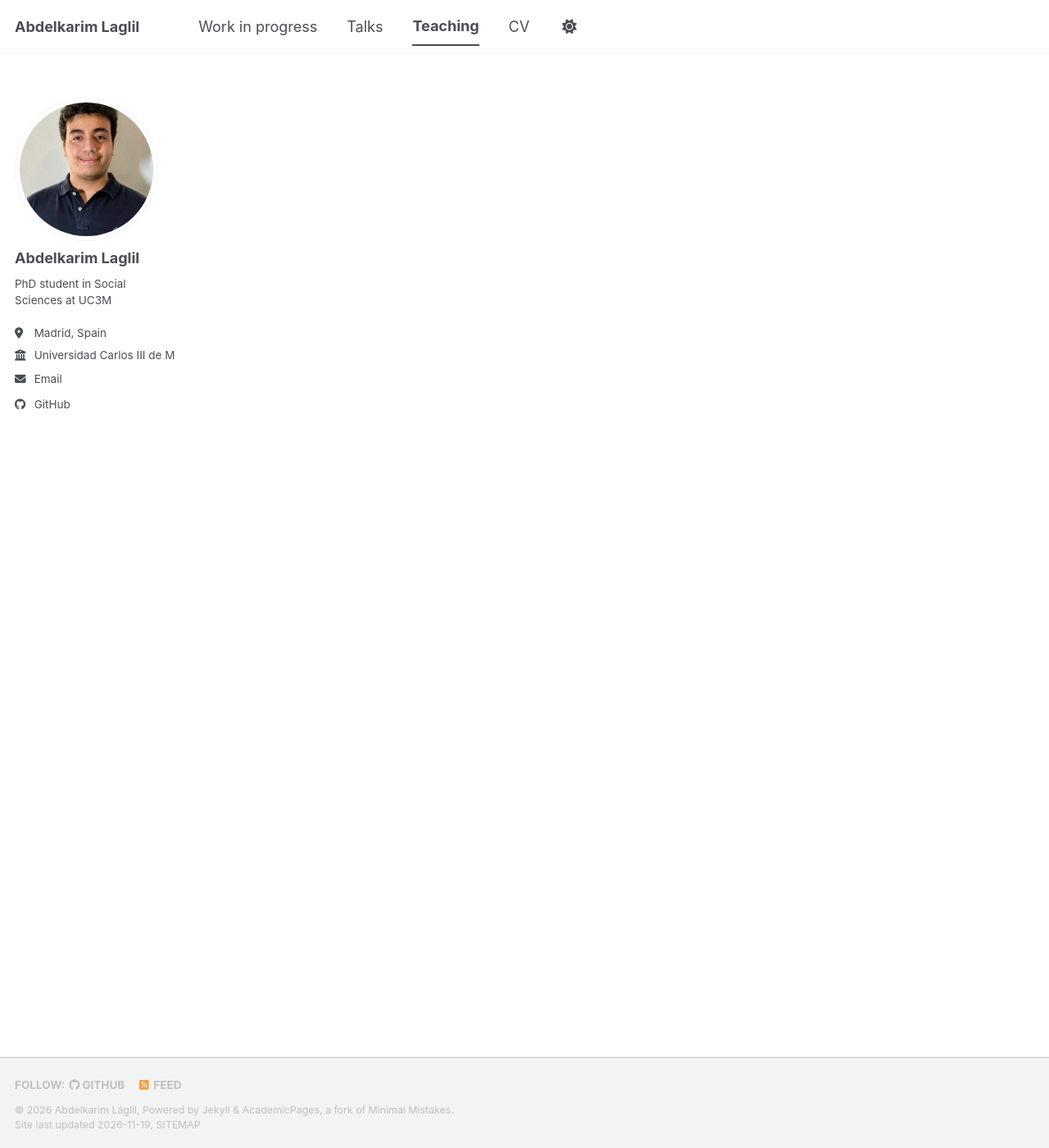
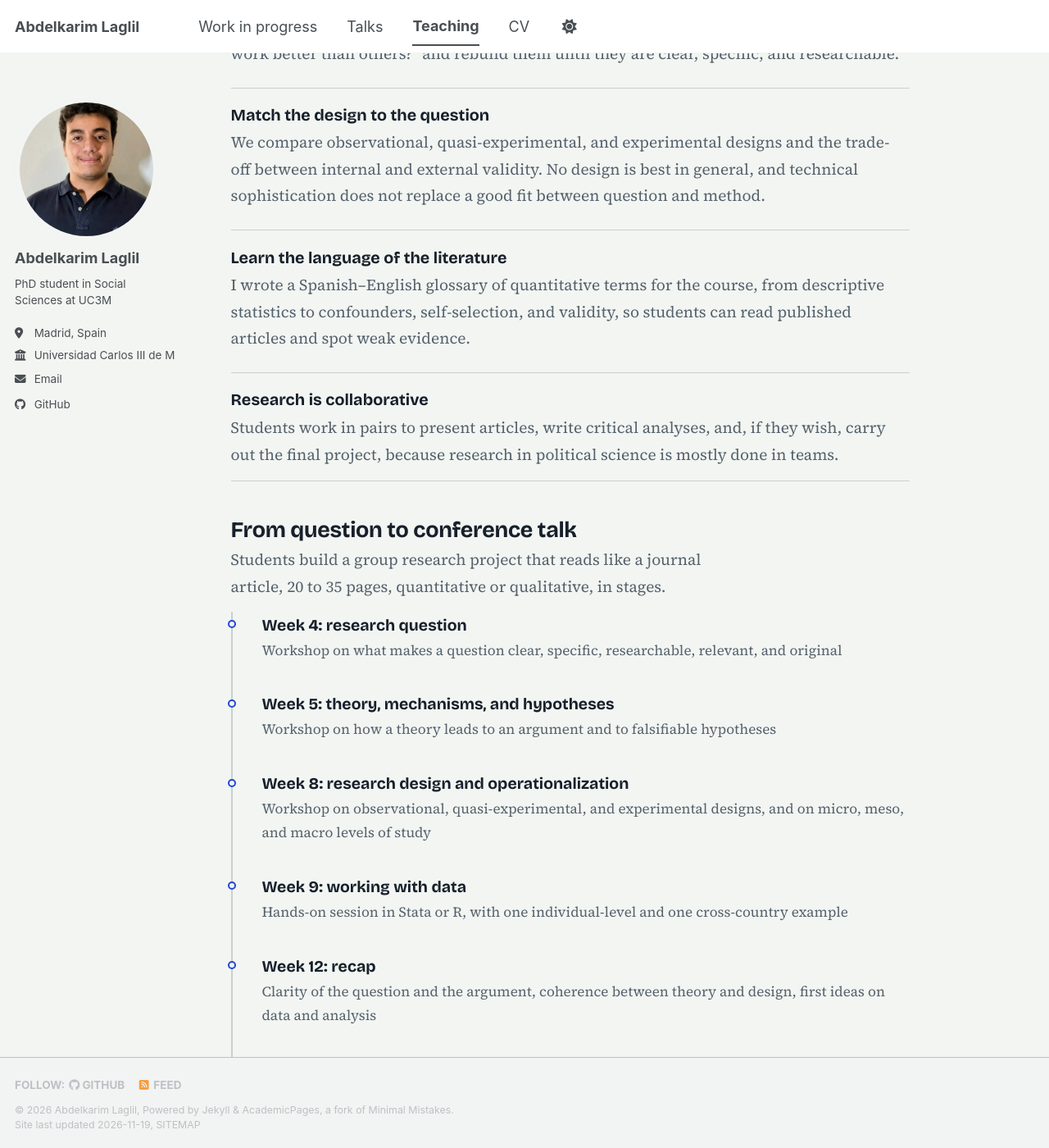
Before and after one commit to AbdelkarimLaglil/AbdelkarimLaglil.github.io, a Jekyll site: the page built from _pages/teaching.md, in a window 1280 px wide and 1400 px high, scrolled down 954 px. Shown: the whole window at 82% size. Built offline with Jekyll 4.4.1, drawn with Linux system fonts in a browser that asks for light colours; a script bundle is joined from its source files by our own code; a style sheet for code colours, icons or effects is not loaded; some of the changed text lies outside the part shown.

Commit message:
Teaching: add teaching approach, project stages, and course overview
Co-Authored-By: Claude Sonnet 5.5 <noreply@anthropic.com>
Claude-Session: https://claude.ai/code/session_017vH5ZQkLibWayVuG7moGCB

```diff
--- a/_pages/teaching.md
+++ b/_pages/teaching.md
@@ -11,3 +11,35 @@ author_profile: true
 <div class="lh-entry"><span class="title">Teaching Assistant, September 2025 – January 2026</span><span class="who">Seminar sessions and two guest lectures (lecciones magistrales)</span></div>
 <div class="lh-entry chapter"><span class="title">Student evaluations: 4.89 and 4.80 out of 5</span><span class="who">Groups 35 and 36. Anonymous student surveys, scale from 1 to 5, certified by the UC3M General Secretary on 5 February 2026</span></div>
 </section>
+
+<section class="lh-dossier">
+<h2>How I teach</h2>
+<p class="lead">My seminars aim to move students from consuming research to producing it.</p>
+<ul class="lh-questions">
+<li><strong>Read analytically, not passively</strong><span>Every reading gets a one-page critical analysis built around four questions: the question and argument, the methods and evidence, the contribution and limitations, and a critical reflection. Students spend most of their words on the last one, because that is what we debate in class.</span></li>
+<li><strong>Solid research starts with a solid question</strong><span>In workshops, students take apart vague questions such as "Why do some governments work better than others?" and rebuild them until they are clear, specific, and researchable.</span></li>
+<li><strong>Match the design to the question</strong><span>We compare observational, quasi-experimental, and experimental designs and the trade-off between internal and external validity. No design is best in general, and technical sophistication does not replace a good fit between question and method.</span></li>
+<li><strong>Learn the language of the literature</strong><span>I wrote a Spanish–English glossary of quantitative terms for the course, from descriptive statistics to confounders, self-selection, and validity, so students can read published articles and spot weak evidence.</span></li>
+<li><strong>Research is collaborative</strong><span>Students work in pairs to present articles, write critical analyses, and, if they wish, carry out the final project, because research in political science is mostly done in teams.</span></li>
+</ul>
+</section>
+
+<section class="lh-dossier">
+<h2>From question to conference talk</h2>
+<p class="lead">Students build a group research project that reads like a journal article, 20 to 35 pages, quantitative or qualitative, in stages.</p>
+<ul class="lh-timeline">
+<li><span class="lh-venue">Week 4: research question</span><span class="lh-where">Workshop on what makes a question clear, specific, researchable, relevant, and original</span></li>
+<li><span class="lh-venue">Week 5: theory, mechanisms, and hypotheses</span><span class="lh-where">Workshop on how a theory leads to an argument and to falsifiable hypotheses</span></li>
+<li><span class="lh-venue">Week 8: research design and operationalization</span><span class="lh-where">Workshop on observational, quasi-experimental, and experimental designs, and on micro, meso, and macro levels of study</span></li>
+<li><span class="lh-venue">Week 9: working with data</span><span class="lh-where">Hands-on session in Stata or R, with one individual-level and one cross-country example</span></li>
+<li><span class="lh-venue">Week 12: recap</span><span class="lh-where">Clarity of the question and the argument, coherence between theory and design, first ideas on data and analysis</span></li>
+<li><span class="lh-venue">Weeks 13 and 14: conference-style presentations</span><span class="lh-where">Each group presents the whole project, as at a conference, and receives feedback</span></li>
+</ul>
+</section>
+
+<section class="lh-dossier">
+<h2>The course at a glance</h2>
+<p class="lead">Temas de Política Comparada was designed and coordinated by Sebastián Lavezzolo. I taught seminar groups 35 and 36.</p>
+<p>The course goes from knowing content to understanding the argumentative logic of theories, with causal identification as a constant concern. Its fourteen weeks cover the scientific method, causality and identification, historical legacies (including those of political violence), inequality and democratization, the effects of political regimes, the survival of autocratic regimes, remittances and political regimes, state capacity, a data session, populism and technocracy, electoral systems and redistribution, political institutions and accountability, money in politics, and a final recap.</p>
+<p>Two of those sessions overlap with my own research: the legacies of political violence, and remittances and political regimes.</p>
+</section>
```
